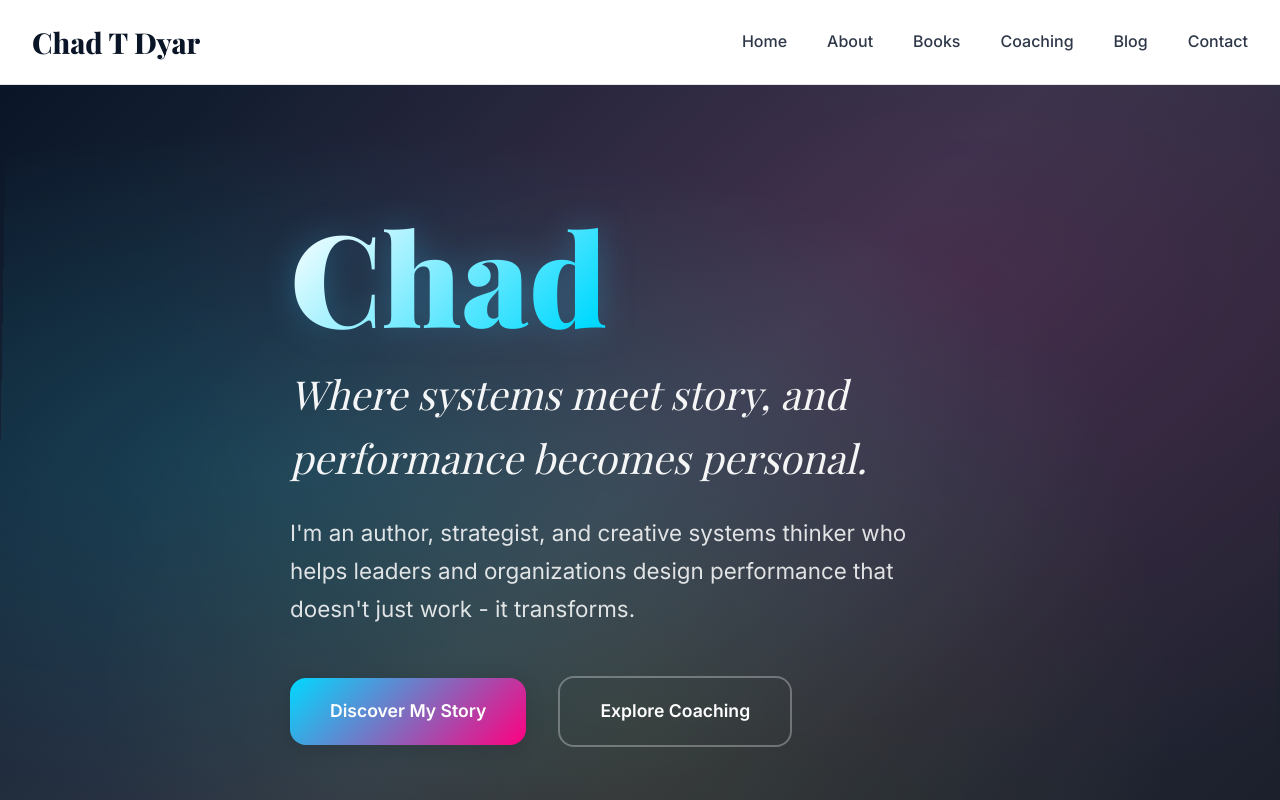
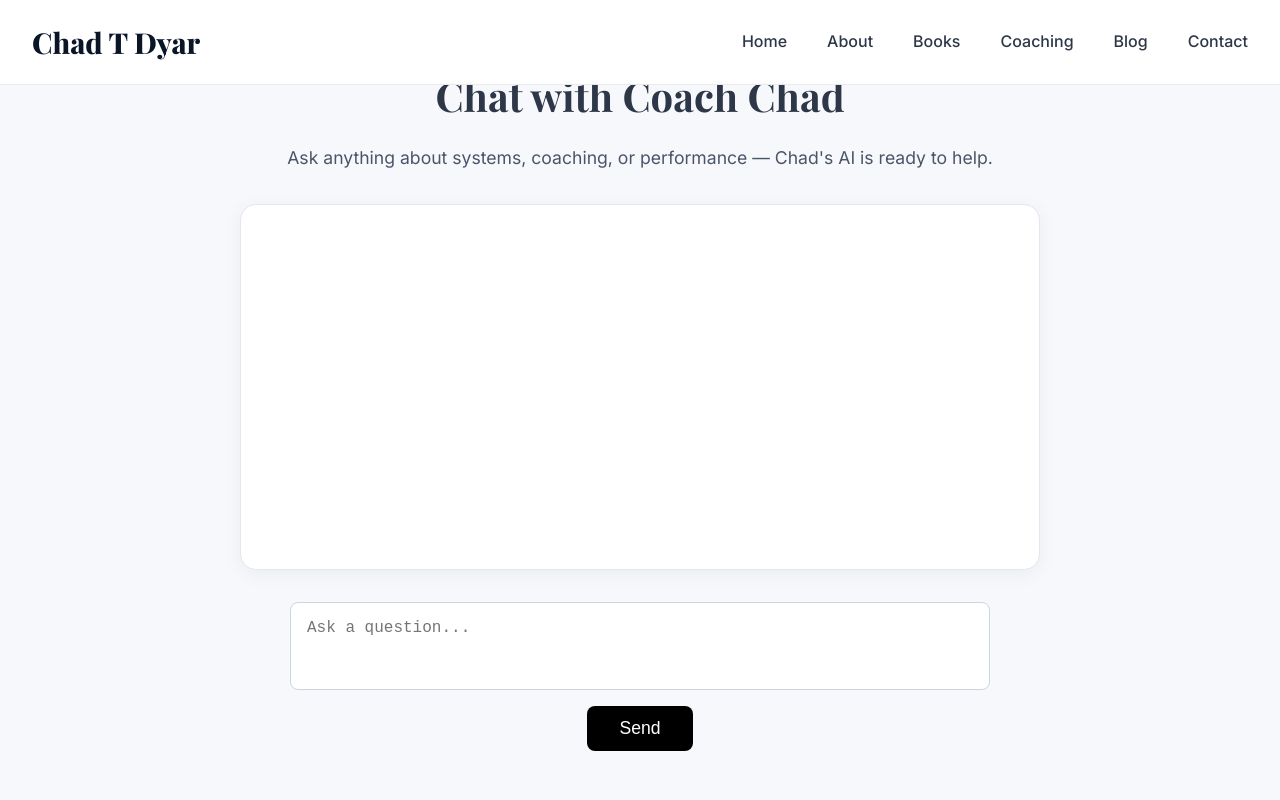
Before and after one commit to ChadTDyar/chadtdyar.github.io, a plain HTML site: page index.html in a window 1280 px wide. Shown: the top 800 px of the page. Drawn offline with nearby package versions, Linux system fonts and the light colour scheme.

Commit message:
Update index.html

```diff
--- a/index.html
+++ b/index.html
@@ -1159,7 +1159,77 @@
             </ul>
         </div>
     </header>
-
+<!-- Embedded Coach Chad Chat UI -->
+<section id="coach-chad-chat" style="padding: 4rem 0; background: #f7f8fc;">
+  <div style="max-width: 800px; margin: 0 auto; text-align: center;">
+    <h2 style="font-family: 'Playfair Display', serif; font-size: 2.5rem; margin-bottom: 1rem;">Chat with Coach Chad</h2>
+    <p style="font-size: 1.1rem; margin-bottom: 2rem; color: #4A5568;">
+      Ask anything about systems, coaching, or performance — Chad's AI is ready to help.
+    </p>
+
+    <div id="chat-box" style="
+      background: white;
+      border: 1px solid #E2E8F0;
+      border-radius: 1rem;
+      padding: 2rem;
+      box-shadow: 0 4px 20px rgba(0,0,0,0.05);
+      max-height: 500px;
+      overflow-y: auto;
+      margin-bottom: 2rem;
+      text-align: left;
+    ">
+      <div id="chat-history" style="min-height: 300px;"></div>
+    </div>
+
+    <form id="chat-form" onsubmit="sendMessage(event)" style="display: flex; flex-direction: column; align-items: center;">
+      <textarea id="user-input" rows="3" placeholder="Ask a question..." style="
+        width: 100%;
+        max-width: 700px;
+        padding: 1rem;
+        border: 1px solid #CBD5E0;
+        border-radius: 0.5rem;
+        font-size: 1rem;
+        resize: none;
+        margin-bottom: 1rem;
+      "></textarea>
+      <button type="submit" style="
+        background-color: #000;
+        color: #fff;
+        font-size: 1.1rem;
+        padding: 0.75rem 2rem;
+        border: none;
+        border-radius: 0.5rem;
+        cursor: pointer;
+        transition: background 0.3s ease;
+      " onmouseover="this.style.backgroundColor='#444'" onmouseout="this.style.backgroundColor='#000'">
+        Send
+      </button>
+    </form>
+  </div>
+</section>
+
+<script>
+  async function sendMessage(event) {
+    event.preventDefault();
+    const inputField = document.getElementById('user-input');
+    const chatHistory = document.getElementById('chat-history');
+    const userMessage = inputField.value.trim();
+    if (!userMessage) return;
+
+    chatHistory.innerHTML += '<p><strong>You:</strong> ' + userMessage + '</p>';
+    inputField.value = '';
+    chatHistory.scrollTop = chatHistory.scrollHeight;
+
+    // Simulate response (swap with real API integration)
+    chatHistory.innerHTML += '<p><strong>Coach Chad:</strong> Thinking...</p>';
+    chatHistory.scrollTop = chatHistory.scrollHeight;
+
+    setTimeout(() => {
+      chatHistory.innerHTML = chatHistory.innerHTML.replace('Thinking...', 'This is a simulated response. Add your OpenAI API call here.');
+      chatHistory.scrollTop = chatHistory.scrollHeight;
+    }, 1000);
+  }
+</script>
     <main>
        <!-- Hero Section -->
 <section id="home" class="hero">
```
